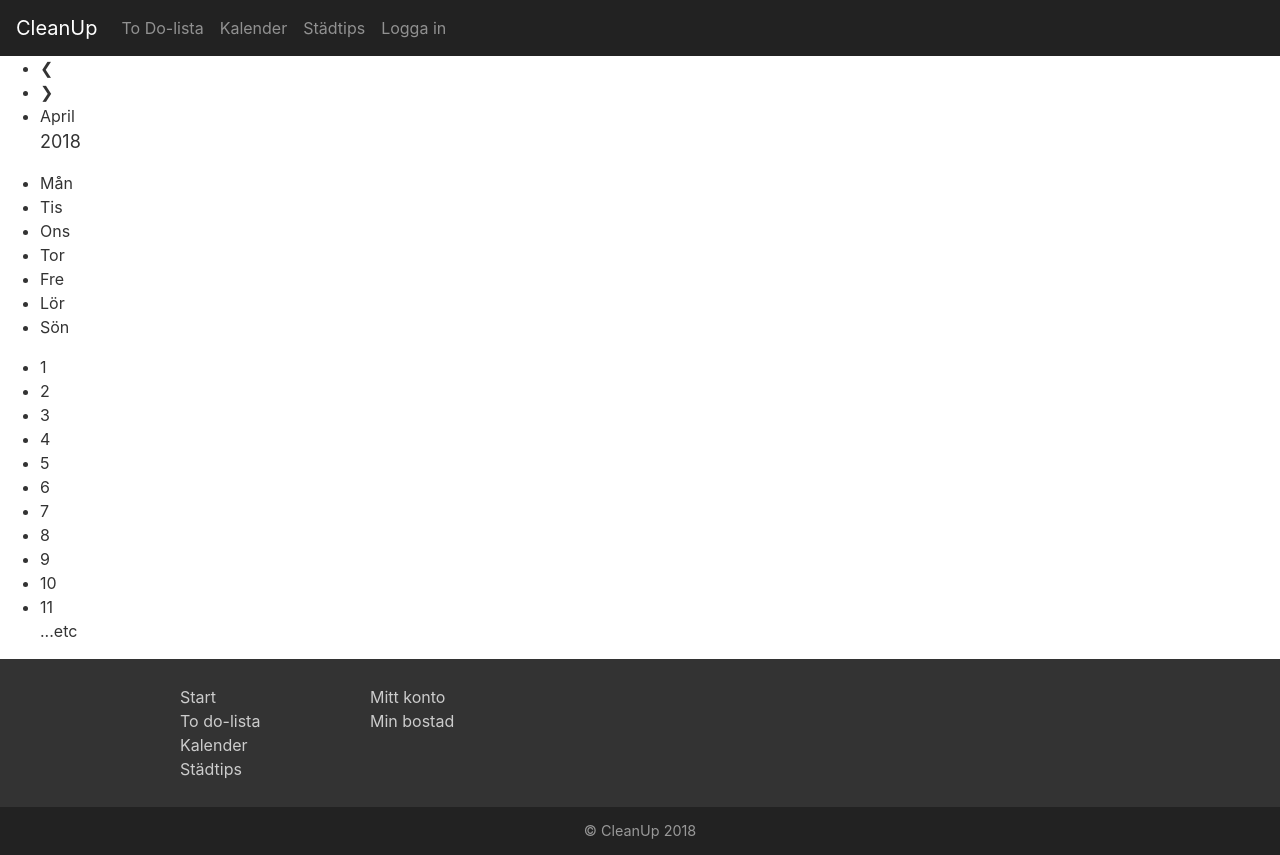
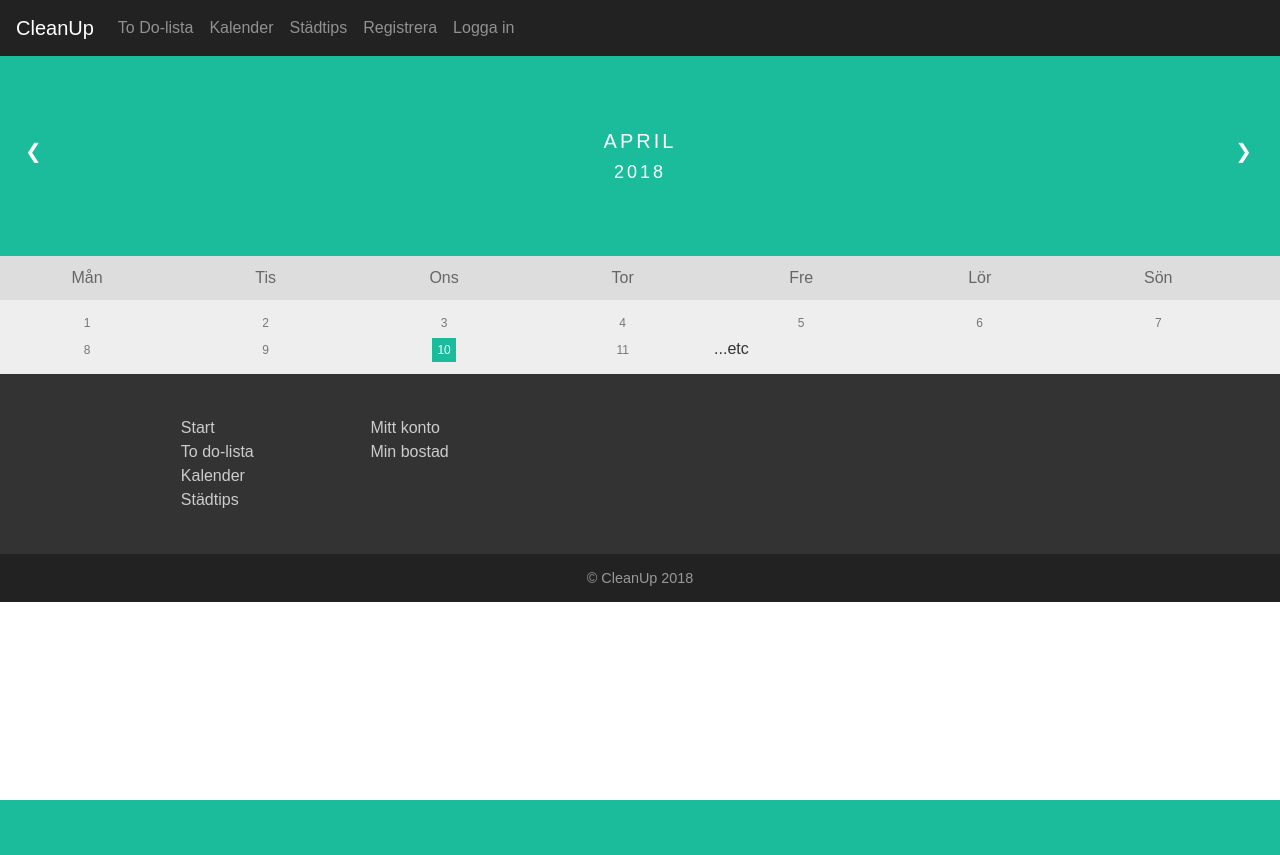
Before and after one commit to christopherlindberg1/CleanUp, a Flask app: page /calendar.html/ in a window 1280 px wide. After the commit the page ends 800 px from the top, so only its background shows below. Run offline with Flask 2, Linux system fonts and the light colour scheme; some libraries are stand-ins or nearby versions.

Commit message:
Senaste versionen med tillagd route till Register och ändringar i style.

```diff
--- a/project-files/app.py
+++ b/project-files/app.py
@@ -3,45 +3,41 @@ from flask import Flask, render_template
 
 app = Flask(__name__)
 
-
 @app.route("/")
 def index():
     return render_template("index.html", title="Start", author="Christopher")
-
 
 @app.route("/to_do_list.html/")
 def to_do_list():
     return render_template("to_do_list.html", title="To Do", author="Christopher")
 
-
 @app.route("/calendar.html/")
 def calendar():
     return render_template("calendar.html", title="Kalender")
-
 
 @app.route("/cleaning_tips.html/")
 def cleaning_tips():
     return render_template("cleaning_tips.html", title="Städtips")
 
-
 @app.route("/login.html/")
 def login():
     return render_template("login.html", title="Logga in")
-
 
 @app.route("/my_account.html/")
 def account():
     return render_template("my_account.html", title="Mitt konto")
 
-
 @app.route("/my_home.html/")
 def my_home():
     return render_template("my_home.html", title="Min bostad")
 
-
 @app.route("/static/<path:path>")
 def serve_static_files(path):
     return send_from_directory("static", path)
+
+@app.route("/register.html/")
+def register():
+    return render_template("register.html", title="Registrera")
 
 
 
--- a/project-files/static/calendar-style.css
+++ b/project-files/static/calendar-style.css
@@ -1,6 +1,3 @@
-ul {list-style-type: none;}
-body {font-family: Verdana, sans-serif;}
-
 /* Month header */
 .month {
     padding: 70px 25px;
--- a/project-files/static/style.css
+++ b/project-files/static/style.css
@@ -1,5 +1,3 @@
-
-
 body {
 	color: #333;
 }
@@ -11,6 +9,10 @@ body {
 nav {
 	margin-bottom: 100px;
 	background-color: #222;
+}
+
+ul {
+	list-style-type: none;
 }
 
 .clearfix {
--- a/project-files/templates/includes/_navbar.html
+++ b/project-files/templates/includes/_navbar.html
@@ -16,6 +16,9 @@
             <li class="nav-item">
                 <a class="nav-link" href="/cleaning_tips.html/">Städtips</a>
             </li>
+            <li class="nav-item">
+                <a class="nav-link" href="/register.html/">Registrera</a>
+            </li>
             <li class="nav-item nav-item-right">
                 <a class="nav-link" href="/login.html/">Logga in</a>
             </li>
--- a/project-files/templates/layout.html
+++ b/project-files/templates/layout.html
@@ -9,6 +9,8 @@
 
 		<link rel="stylesheet" href="/static/bootstrap-4.0.0-dist/css/bootstrap.min.css">
 		<link rel="stylesheet" href="/static/style.css">
+		<link rel="stylesheet" href="/static/login-style.css">
+		<link rel="stylesheet" href="/static/calendar-style.css">
 	</head>
 
 	<body>
--- a/project-files/templates/register.html
+++ b/project-files/templates/register.html
@@ -12,7 +12,7 @@
         </div>
       </section>
       <article>
-        <div class="container">1
+        <div class="container">
         <label for="e-mail"><b>E-mailadress</b></label>
         <input type="text" placeholder="Fyll i din e-mail här" name="email" required>
 
```
Also changed, not shown: project-files/static/navbar-style.css (deleted, +0 -60 lines), project-files/templates/forgotpassword.html (deleted, +0 -9 lines).
